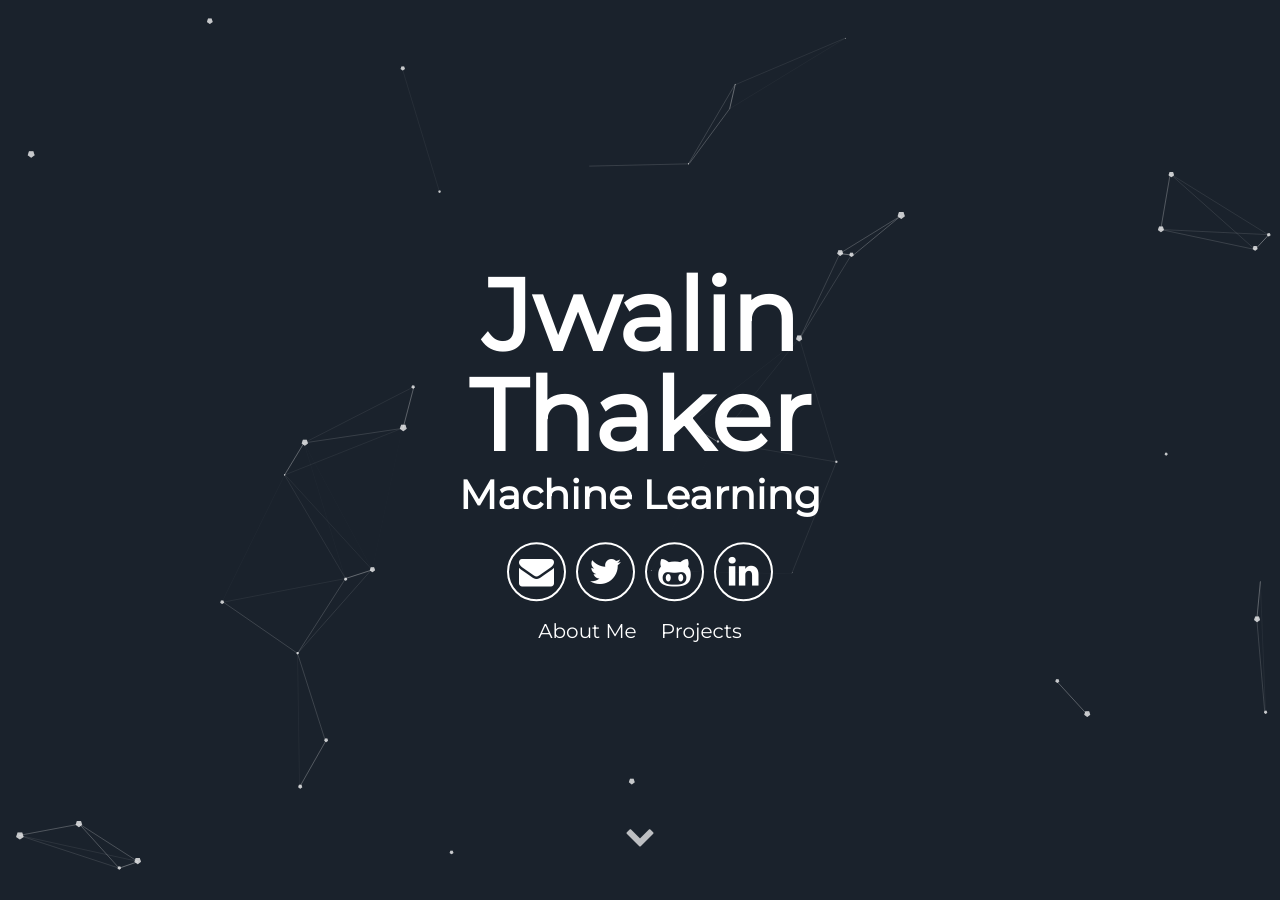
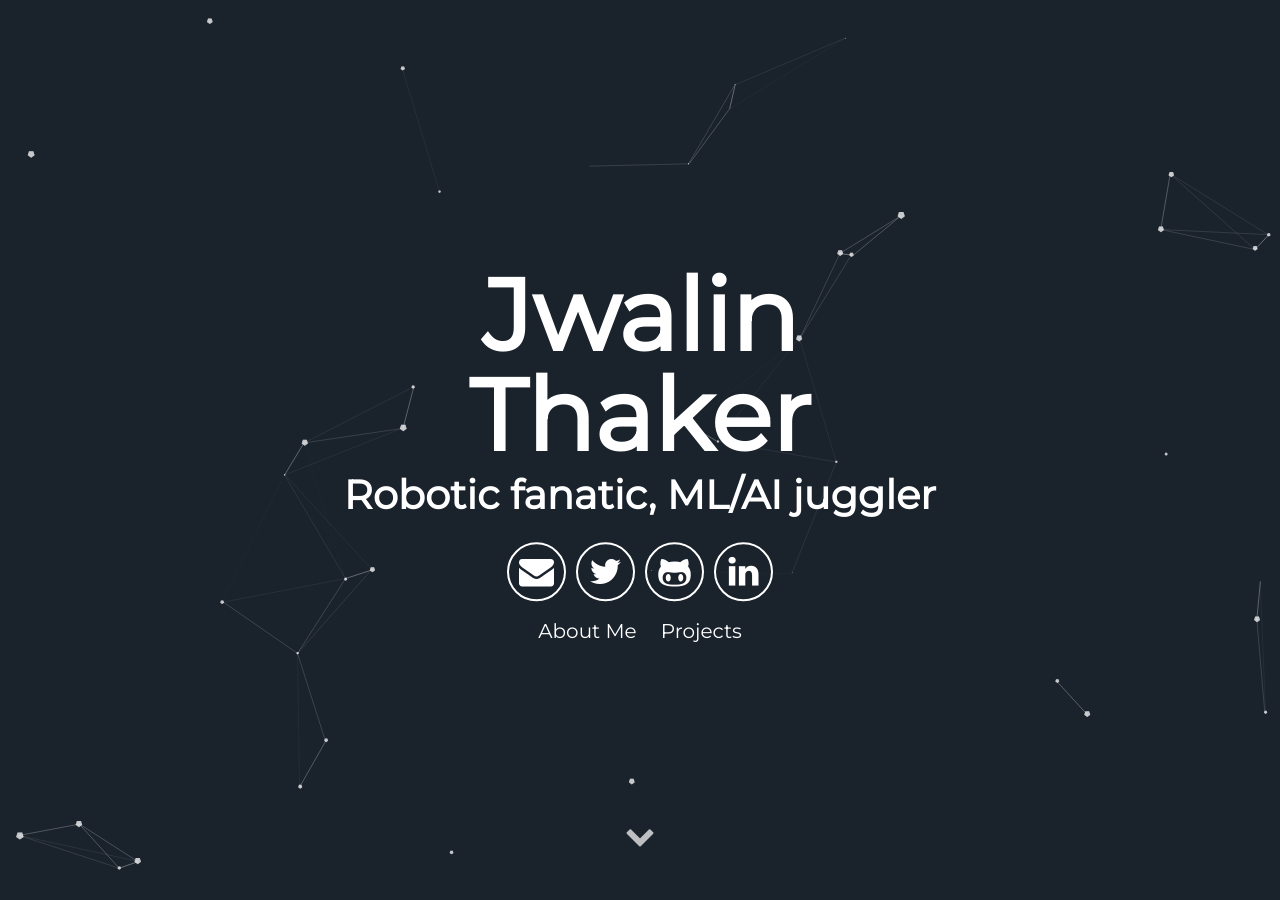
Before and after one commit to Jwalin-Thaker/jwalin-thaker.github.io, a Jekyll site: the page built from index.html, in a window 1280 px wide and 900 px high. Built offline with Jekyll 4.4.1, drawn with Linux system fonts in a browser that asks for light colours.

Commit message:
changes : 5

```diff
--- a/_config.yml
+++ b/_config.yml
@@ -7,8 +7,8 @@ description: A page overflowing with me.
 # User settings
 username: Jwalin Thaker
 user_description: Hi, this is me, the amiable and ambitious neighbourhood nerdy developer.
-user_title: Machine Learning
-email: jwalinthaker@gmail.com
+user_title: Robotic fanatic, ML/AI juggler
+email: mailto:jwalinthaker@gmail.com
 twitter_username: https://twitter.com/JwalinT
 github_username: https://github.com/Jwalin-Thaker
 linkedin_username: https://www.linkedin.com/in/jwalin-thaker-95b3b7ba/
--- a/src/styles/_header.scss
+++ b/src/styles/_header.scss
@@ -24,7 +24,7 @@
     -webkit-transform: translate(-50%, -50%);
     transform: translate(-50%, -50%);
     .site-title {
-        font-size: 50px;
+        font-size: 10px;
         display: block;
         line-height: 1;
         color: #FFF;
```
